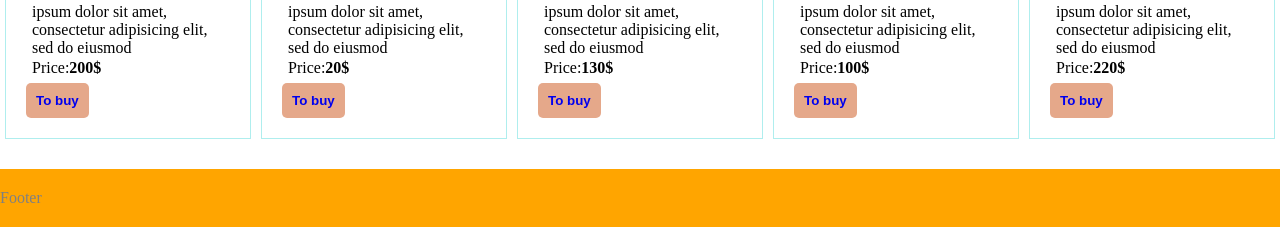
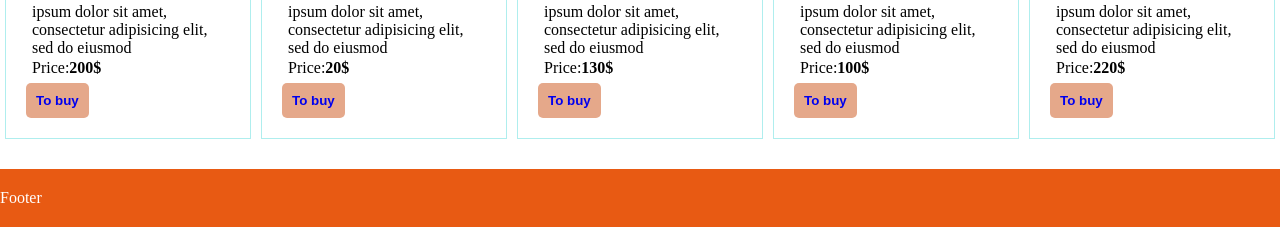
Before and after one commit to Bogolavets/Project-git, a plain HTML site: page index.html in a window 1280 px wide. Shown: the part 881-1108 px from the top of the page. Drawn offline with Linux system fonts and the light colour scheme.

Commit message:
replace colors in footer

```diff
--- a/style.css
+++ b/style.css
@@ -172,8 +172,8 @@ button:hover:active {
   flex-flow: row wrap;
   justify-content: flex-start;
   align-content: flex-start;
-  background-color: orange;
-  color: grey;
+  background-color: #e85a13;
+  color: white;
   padding: 20px 0;
   margin-top: 30px;
 }
```
